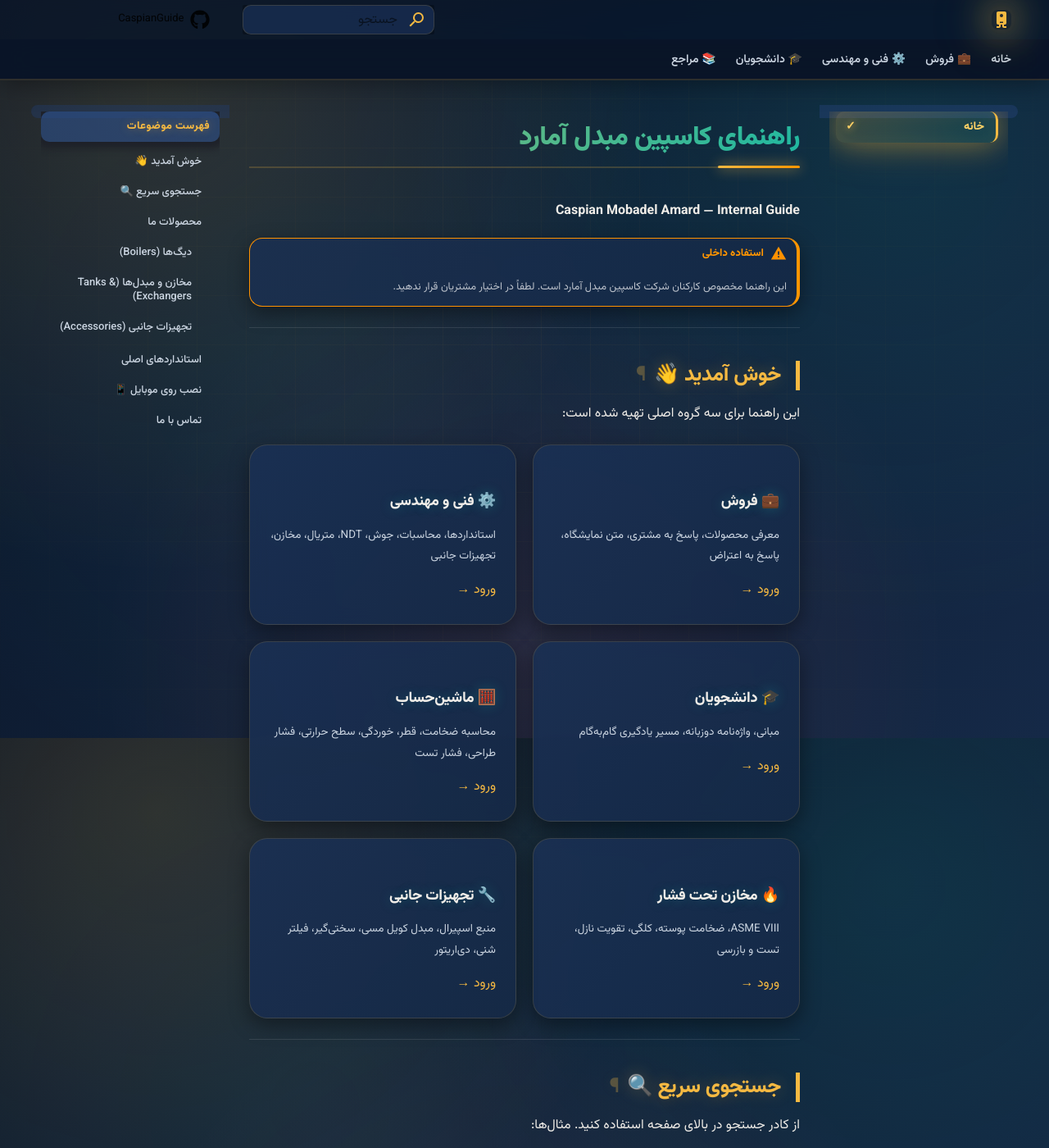
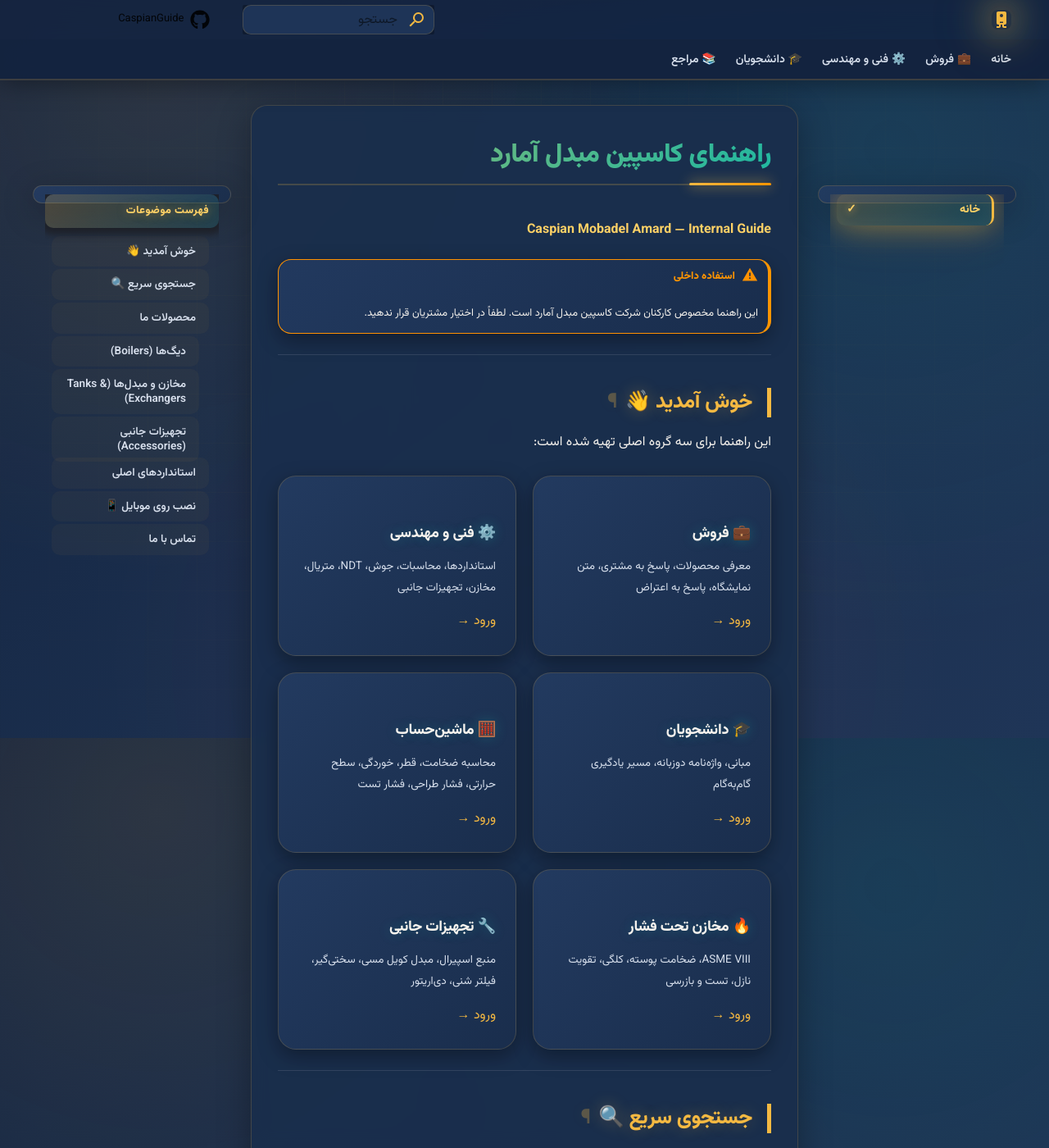
Before and after one commit to caspianmobadelamard/CaspianGuide, an MkDocs documentation site: the page built from docs/index.md, in a window 1280 px wide and 1400 px high. Shown: the whole window at 82% size. Built offline with MkDocs 1.6.1 and Material for MkDocs 9.7.7, drawn with Linux system fonts in a browser that asks for light colours; comment, search, counter and statistics services are not loaded.

Commit message:
Fix: lighter navy background, clickable TOC, better contrast

```diff
--- a/docs/stylesheets/extra.css
+++ b/docs/stylesheets/extra.css
@@ -1,22 +1,26 @@
 /* ============================================
-   CaspianGuide — Navy Gold Theme
-   نسخه نهایی با اصلاح آیکون‌های منو
+   CaspianGuide — Navy Gold Theme v2
+   پس‌زمینه روشن‌تر + TOC قابل کلیک + کنتراست بهتر
    ============================================ */
 @import url('https://fonts.googleapis.com/css2?family=Vazirmatn:wght@300;400;500;600;700;800;900&display=swap');
 
+/* ============================================
+   متغیرهای رنگی
+   ============================================ */
 :root {
-  --bg-deep: #0a1628;
-  --bg-main: #0f1e35;
-  --bg-mid: #152947;
-  --bg-card: #1a3054;
-  --bg-card-hover: #203a63;
-  --bg-elevated: #234070;
-  --bg-sidebar: rgba(35,64,112,0.55);
-  --bg-sidebar-hover: rgba(45,80,140,0.7);
+  --bg-deep: #142440;
+  --bg-main: #1a2e4d;
+  --bg-mid: #1f3557;
+  --bg-card: #243c62;
+  --bg-card-hover: #2a4874;
+  --bg-elevated: #2f4d7e;
+  --bg-sidebar: rgba(45,80,140,0.5);
+  --bg-sidebar-hover: rgba(60,100,170,0.7);
+  --bg-content: rgba(26,46,77,0.92);
 
-  --text-main: #f0ede8;
-  --text-dim: #cbd5e1;
-  --text-faint: #94a3b8;
+  --text-main: #f5f2ed;
+  --text-dim: #d8e0ed;
+  --text-faint: #b0bbd0;
 
   --gold: #f5b942;
   --gold-light: #ffd166;
@@ -31,24 +35,24 @@
   --gradient-royal: linear-gradient(135deg, #f5b942 0%, #14b8a6 100%);
   --gradient-warm: linear-gradient(135deg, #ff6b6b 0%, #f5b942 100%);
 
-  --shadow-sm: 0 2px 8px rgba(0,0,0,0.3);
-  --shadow-md: 0 8px 25px rgba(0,0,0,0.4);
-  --shadow-lg: 0 20px 50px rgba(0,0,0,0.5);
+  --shadow-sm: 0 2px 8px rgba(0,0,0,0.25);
+  --shadow-md: 0 8px 25px rgba(0,0,0,0.35);
+  --shadow-lg: 0 20px 50px rgba(0,0,0,0.45);
   --glow-gold: 0 0 30px rgba(245,185,66,0.4);
   --glow-teal: 0 0 30px rgba(20,184,166,0.4);
 
-  --border-soft: rgba(245,185,66,0.15);
-  --border-hover: rgba(245,185,66,0.5);
+  --border-soft: rgba(245,185,66,0.18);
+  --border-hover: rgba(245,185,66,0.55);
 
-  --md-default-bg-color: #0a1628;
-  --md-default-fg-color: #f0ede8;
-  --md-default-fg-color--light: #cbd5e1;
-  --md-default-fg-color--lighter: #94a3b8;
+  --md-default-bg-color: #142440;
+  --md-default-fg-color: #f5f2ed;
+  --md-default-fg-color--light: #d8e0ed;
+  --md-default-fg-color--lighter: #b0bbd0;
   --md-primary-fg-color: #f5b942;
   --md-primary-fg-color--dark: #e67e22;
   --md-accent-fg-color: #14b8a6;
-  --md-code-bg-color: #1a3054;
-  --md-typeset-color: #f0ede8;
+  --md-code-bg-color: #243c62;
+  --md-typeset-color: #f5f2ed;
   --md-typeset-a-color: #f5b942;
 }
 
@@ -98,16 +102,15 @@
 }
 
 /* ============================================
-   Body Background — Navy Warm
+   Body Background
    ============================================ */
 body {
   background: var(--bg-deep) !important;
   background-image:
-    radial-gradient(circle at 15% 10%, rgba(245,185,66,0.15) 0%, transparent 45%),
-    radial-gradient(circle at 85% 20%, rgba(20,184,166,0.12) 0%, transparent 45%),
-    radial-gradient(circle at 50% 90%, rgba(255,107,107,0.10) 0%, transparent 50%),
-    radial-gradient(circle at 30% 50%, rgba(34,211,238,0.06) 0%, transparent 55%),
-    linear-gradient(135deg, #0a1628 0%, #0f1e35 50%, #152947 100%) !important;
+    radial-gradient(circle at 15% 10%, rgba(245,185,66,0.10) 0%, transparent 45%),
+    radial-gradient(circle at 85% 20%, rgba(20,184,166,0.10) 0%, transparent 45%),
+    radial-gradient(circle at 50% 90%, rgba(255,107,107,0.06) 0%, transparent 50%),
+    linear-gradient(135deg, #142440 0%, #1a2e4d 50%, #1f3557 100%) !important;
   background-size: 200% 200% !important;
   background-attachment: fixed !important;
   animation: bgShift 25s ease infinite;
@@ -120,12 +123,12 @@ body::before {
   position: fixed;
   inset: 0;
   background-image:
-    linear-gradient(rgba(245,185,66,0.04) 1px, transparent 1px),
-    linear-gradient(90deg, rgba(245,185,66,0.04) 1px, transparent 1px);
+    linear-gradient(rgba(245,185,66,0.03) 1px, transparent 1px),
+    linear-gradient(90deg, rgba(245,185,66,0.03) 1px, transparent 1px);
   background-size: 60px 60px;
   mask-image: radial-gradient(circle at 50% 30%, black 0%, transparent 75%);
   -webkit-mask-image: radial-gradient(circle at 50% 30%, black 0%, transparent 75%);
-  pointer-events: none;
+  pointer-events: none !important;
   z-index: 0;
 }
 
@@ -133,17 +136,32 @@ body::before {
   position: relative;
   z-index: 1;
   background: transparent !important;
+  pointer-events: auto;
+}
+
+/* محتوای اصلی — روشن‌تر */
+.md-content__inner {
+  background: var(--bg-content);
+  border-radius: 20px;
+  padding: 32px !important;
+  border: 1px solid var(--border-soft);
+  box-shadow: 0 10px 40px rgba(0,0,0,0.3);
+  backdrop-filter: blur(10px);
+  margin: 0 8px;
+  pointer-events: auto;
+  z-index: 2;
 }
 
 /* ============================================
    Header
    ============================================ */
 .md-header {
-  background: rgba(10,22,40,0.85) !important;
+  background: rgba(20,36,64,0.9) !important;
   backdrop-filter: blur(24px) saturate(180%);
   -webkit-backdrop-filter: blur(24px) saturate(180%);
   border-bottom: 1px solid var(--border-soft);
   box-shadow: 0 2px 30px rgba(0,0,0,0.4) !important;
+  z-index: 10;
 }
 
 .md-header__title {
@@ -163,7 +181,6 @@ body::before {
   border-radius: 8px;
 }
 
-/* آیکون‌های هدر */
 .md-header__button {
   color: var(--gold) !important;
   transition: all 0.3s;
@@ -184,9 +201,10 @@ body::before {
    Tabs (منوی بالا)
    ============================================ */
 .md-tabs {
-  background: rgba(10,22,40,0.85) !important;
+  background: rgba(20,36,64,0.9) !important;
   backdrop-filter: blur(20px);
   border-bottom: 1px solid var(--border-soft);
+  z-index: 9;
 }
 
 .md-tabs__link {
@@ -202,7 +220,7 @@ body::before {
 }
 
 .md-tabs__link--active {
-  color: #0a1628 !important;
+  color: #142440 !important;
   font-weight: 900;
   background: var(--gradient-royal);
   border-radius: 10px;
@@ -216,23 +234,37 @@ body::before {
 }
 
 /* ============================================
-   Sidebar — با پس‌زمینه روشن‌تر و آیکون‌های طلایی
+   Sidebar — منوی اصلی (راست)
    ============================================ */
 .md-sidebar {
   background: var(--bg-sidebar) !important;
   backdrop-filter: blur(15px);
+  pointer-events: auto;
+}
+
+.md-sidebar--primary {
+  z-index: 5;
 }
 
 .md-sidebar__scrollwrap {
   background: transparent;
+  pointer-events: auto;
 }
 
 .md-sidebar__inner {
   background: transparent;
+  pointer-events: auto;
 }
 
 .md-nav {
   background: transparent;
+  pointer-events: auto;
+}
+
+.md-nav__list,
+.md-nav__item,
+.md-nav__link {
+  pointer-events: auto !important;
 }
 
 .md-nav__title {
@@ -248,18 +280,20 @@ body::before {
   letter-spacing: 0.5px;
 }
 
-/* آیکون‌های بازشوی منو (فلش‌ها) — طلایی روشن */
+/* آیکون‌های منو */
 .md-nav__icon {
   color: var(--gold) !important;
   transition: transform 0.3s ease, color 0.3s;
   width: 18px;
   height: 18px;
   filter: drop-shadow(0 0 6px rgba(245,185,66,0.6));
+  pointer-events: auto;
 }
 
 .md-nav__icon svg {
   fill: var(--gold) !important;
   color: var(--gold) !important;
+  pointer-events: none;
 }
 
 .md-nav__icon:hover,
@@ -282,7 +316,6 @@ body::before {
   transform: rotate(90deg);
 }
 
-/* همه SVGهای داخل منو */
 .md-nav svg,
 .md-nav .md-icon {
   fill: currentColor;
@@ -299,6 +332,7 @@ body::before {
   transition: all 0.3s cubic-bezier(0.34, 1.56, 0.64, 1);
   position: relative;
   margin-bottom: 3px;
+  cursor: pointer;
 }
 
 .md-nav__link:hover {
@@ -318,7 +352,6 @@ body::before {
   box-shadow: 0 0 10px var(--gold);
 }
 
-/* لینک فعال */
 .md-nav__link--active {
   background: linear-gradient(135deg, rgba(245,185,66,0.20), rgba(20,184,166,0.12)) !important;
   color: var(--gold-light) !important;
@@ -349,7 +382,6 @@ body::before {
   fill: var(--gold-light) !important;
 }
 
-/* لینک فعال داخل لینک‌های تودرتو */
 .md-nav__link--active svg,
 .md-nav__link--active .md-icon {
   color: var(--gold-light) !important;
@@ -357,55 +389,97 @@ body::before {
 }
 
 /* ============================================
-   Table of Contents (TOC) — فهرست مطالب
+   Table of Contents (TOC) — فهرست موضوعات (چپ)
    ============================================ */
 .md-sidebar--secondary {
-  background: rgba(35,64,112,0.4) !important;
+  background: linear-gradient(135deg, rgba(36,60,98,0.92), rgba(26,46,77,0.92)) !important;
   backdrop-filter: blur(15px);
   border-radius: 16px;
+  border: 1px solid var(--border-soft);
+  padding: 10px;
+  pointer-events: auto;
+  z-index: 5;
+  margin-left: 10px;
+  box-shadow: 0 10px 40px rgba(0,0,0,0.3);
+}
+
+.md-sidebar--secondary .md-nav {
+  pointer-events: auto;
 }
 
 .md-sidebar--secondary .md-nav__title {
-  background: rgba(45,80,140,0.6) !important;
-  color: var(--gold) !important;
+  background: linear-gradient(135deg, rgba(245,185,66,0.20), rgba(20,184,166,0.12)) !important;
+  color: var(--gold-light) !important;
   font-weight: 800;
   font-size: 13px;
-  padding: 10px 12px;
+  padding: 12px;
   border-radius: 10px;
   margin-bottom: 10px;
-  text-shadow: 0 0 12px rgba(245,185,66,0.4);
+  text-shadow: 0 0 12px rgba(245,185,66,0.5);
+  border: none !important;
 }
 
+.md-sidebar--secondary .md-nav__list {
+  padding: 0;
+}
+
+.md-sidebar--secondary .md-nav__item {
+  margin: 0;
+  pointer-events: auto;
+}
+
+/* آیتم‌های TOC — طلایی و قابل کلیک */
 .md-sidebar--secondary .md-nav__link {
   color: var(--text-dim) !important;
-  font-size: 13px;
-  font-weight: 500;
-  padding: 6px 10px !important;
-  transition: all 0.3s;
-  border-radius: 8px;
+  font-size: 13.5px;
+  font-weight: 600;
+  padding: 10px 14px !important;
+  transition: all 0.3s cubic-bezier(0.34, 1.56, 0.64, 1);
+  border-radius: 10px;
+  margin: 3px 0;
+  display: block;
+  position: relative;
+  cursor: pointer;
+  pointer-events: auto !important;
+  background: rgba(245,185,66,0.04);
+  border-right: 2px solid transparent;
+  text-decoration: none;
 }
 
 .md-sidebar--secondary .md-nav__link:hover {
   color: var(--gold-light) !important;
-  background: rgba(245,185,66,0.10);
-  transform: translateX(-3px);
+  background: linear-gradient(90deg, rgba(245,185,66,0.15), transparent);
+  border-right-color: var(--gold);
+  transform: translateX(-6px);
+  padding-right: 20px !important;
+  box-shadow: 0 4px 15px rgba(245,185,66,0.2);
 }
 
 .md-sidebar--secondary .md-nav__link--active,
 .md-sidebar--secondary .md-nav__link--passed {
   color: var(--gold) !important;
-  font-weight: 700;
-  background: rgba(245,185,66,0.08);
+  font-weight: 800;
+  background: linear-gradient(90deg, rgba(245,185,66,0.20), rgba(245,185,66,0.05));
+  border-right: 3px solid var(--gold);
+  padding-right: 18px !important;
+  box-shadow: 0 4px 15px rgba(245,185,66,0.25);
 }
 
 .md-sidebar--secondary .md-nav__link--active::before {
-  content: '';
+  content: '▸';
   position: absolute;
-  right: 0; top: 20%; bottom: 20%;
-  width: 3px;
-  background: var(--gold);
-  border-radius: 3px;
-  box-shadow: 0 0 8px var(--gold);
+  right: 4px;
+  top: 50%;
+  transform: translateY(-50%);
+  color: var(--gold);
+  font-size: 14px;
+  text-shadow: 0 0 10px var(--gold);
+  animation: pulse 1.5s ease infinite;
+}
+
+.md-sidebar--secondary .md-nav__link--passed {
+  color: var(--text-faint) !important;
+  opacity: 0.85;
 }
 
 .md-nav--secondary .md-nav__icon {
@@ -460,8 +534,23 @@ body::before {
 }
 
 /* ============================================
-   Links
+   Typography
    ============================================ */
+.md-typeset {
+  color: var(--text-main);
+}
+
+.md-typeset p,
+.md-typeset li {
+  color: var(--text-main);
+  line-height: 1.9;
+}
+
+.md-typeset strong {
+  color: var(--gold-light);
+  font-weight: 700;
+}
+
 .md-typeset a {
   color: var(--gold);
   transition: all 0.2s;
@@ -478,7 +567,7 @@ body::before {
    Tables
    ============================================ */
 .md-typeset table:not([class]) {
-  background: linear-gradient(135deg, rgba(26,48,84,0.9), rgba(21,41,71,0.9));
+  background: linear-gradient(135deg, rgba(36,60,98,0.9), rgba(26,46,77,0.9));
   border: 1px solid var(--border-soft);
   border-radius: 18px;
   overflow: hidden;
@@ -519,7 +608,7 @@ body::before {
 }
 
 .product-card {
-  background: linear-gradient(135deg, rgba(26,48,84,0.9), rgba(21,41,71,0.9));
+  background: linear-gradient(135deg, rgba(36,60,98,0.9), rgba(26,46,77,0.9));
   border: 1px solid var(--border-soft);
   border-radius: 22px;
   padding: 28px 24px;
@@ -571,7 +660,7 @@ body::before {
 
 .product-card:hover {
   transform: translateY(-12px) scale(1.03);
-  background: linear-gradient(135deg, rgba(32,58,99,0.95), rgba(26,48,84,0.95));
+  background: linear-gradient(135deg, rgba(42,72,116,0.95), rgba(36,60,98,0.95));
   border-color: var(--border-hover);
   box-shadow: var(--shadow-lg), var(--glow-gold);
 }
@@ -628,7 +717,7 @@ body::before {
 
 .product-card:hover .badge {
   background: var(--gradient-royal);
-  color: #0a1628;
+  color: #142440;
   border-color: transparent;
   box-shadow: 0 4px 15px rgba(245,185,66,0.4);
   transform: translateY(-2px);
@@ -638,7 +727,7 @@ body::before {
    Calculator
    ============================================ */
 .calculator {
-  background: linear-gradient(135deg, rgba(26,48,84,0.9), rgba(21,41,71,0.9));
+  background: linear-gradient(135deg, rgba(36,60,98,0.9), rgba(26,46,77,0.9));
   border: 1px solid var(--border-soft);
   border-radius: 22px;
   padding: 34px;
@@ -696,7 +785,7 @@ body::before {
 .calculator select {
   width: 100%;
   padding: 14px 16px;
-  background: rgba(35,64,112,0.6);
+  background: rgba(47,77,126,0.6);
   border: 1.5px solid var(--border-soft);
   border-radius: 12px;
   color: var(--text-main);
@@ -712,7 +801,7 @@ body::before {
 .calculator select:focus {
   outline: none;
   border-color: var(--gold);
-  background: rgba(35,64,112,0.9);
+  background: rgba(47,77,126,0.9);
   box-shadow: 0 0 0 4px rgba(245,185,66,0.15), 0 0 30px rgba(245,185,66,0.3);
 }
 
@@ -722,7 +811,7 @@ body::before {
   padding: 17px;
   background: var(--gradient-royal);
   background-size: 200% 200%;
-  color: #0a1628;
+  color: #142440;
   border: none;
   border-radius: 14px;
   font-family: inherit;
@@ -776,7 +865,7 @@ body::before {
    Admonitions
    ============================================ */
 .md-typeset .admonition {
-  background: linear-gradient(135deg, rgba(26,48,84,0.8), rgba(21,41,71,0.8));
+  background: linear-gradient(135deg, rgba(36,60,98,0.85), rgba(26,46,77,0.85));
   border-right: 4px solid var(--gold);
   border-radius: 16px;
   box-shadow: var(--shadow-md);
@@ -802,7 +891,7 @@ body::before {
    Code
    ============================================ */
 .md-typeset code {
-  background: rgba(35,64,112,0.6);
+  background: rgba(47,77,126,0.6);
   color: var(--gold-light);
   border: 1px solid var(--border-soft);
   border-radius: 6px;
@@ -813,7 +902,7 @@ body::before {
 }
 
 .md-typeset pre {
-  background: linear-gradient(135deg, rgba(26,48,84,0.9), rgba(21,41,71,0.9)) !important;
+  background: linear-gradient(135deg, rgba(36,60,98,0.9), rgba(26,46,77,0.9)) !important;
   border: 1px solid var(--border-soft);
   border-radius: 14px;
   direction: ltr;
@@ -852,7 +941,7 @@ body::before {
    Product Filter
    ============================================ */
 .product-filter {
-  background: linear-gradient(135deg, rgba(26,48,84,0.9), rgba(21,41,71,0.9));
+  background: linear-gradient(135deg, rgba(36,60,98,0.9), rgba(26,46,77,0.9));
   border: 1px solid var(--border-soft);
   border-radius: 20px;
   padding: 26px;
@@ -887,7 +976,7 @@ body::before {
 
 .product-filter select {
   padding: 10px 12px;
-  background: rgba(35,64,112,0.6);
+  background: rgba(47,77,126,0.6);
   border: 1px solid var(--border-soft);
   border-radius: 10px;
   color: var(--text-main);
@@ -912,7 +1001,7 @@ body::before {
   grid-column: 1 / -1;
   padding: 13px;
   background: var(--gradient-warm);
-  color: #0a1628;
+  color: #142440;
   border: none;
   border-radius: 12px;
   font-family: inherit;
@@ -933,7 +1022,7 @@ body::before {
    ============================================ */
 .md-search__input {
   font-family: "Vazirmatn", sans-serif !important;
-  background: rgba(26,48,84,0.8) !important;
+  background: rgba(36,60,98,0.8) !important;
   border-radius: 10px !important;
   border: 1px solid var(--border-soft);
 }
@@ -945,19 +1034,19 @@ body::before {
 
 .md-search-result__meta {
   background-color: var(--gold) !important;
-  color: #0a1628 !important;
+  color: #142440 !important;
 }
 
 /* ============================================
    Footer
    ============================================ */
 .md-footer {
-  background: rgba(10,22,40,0.95) !important;
+  background: rgba(20,36,64,0.95) !important;
   border-top: 1px solid var(--border-soft);
 }
 
 .md-footer-meta {
-  background: rgba(10,22,40,0.95) !important;
+  background: rgba(20,36,64,0.95) !important;
 }
 
 .md-footer__link {
@@ -974,7 +1063,7 @@ body::before {
    Back to Top
    ============================================ */
 .md-top {
-  background: linear-gradient(135deg, rgba(26,48,84,0.9), rgba(21,41,71,0.9)) !important;
+  background: linear-gradient(135deg, rgba(36,60,98,0.9), rgba(26,46,77,0.9)) !important;
   color: var(--gold) !important;
   border: 1px solid var(--border-soft);
   box-shadow: 0 0 20px rgba(245,185,66,0.3);
@@ -983,7 +1072,7 @@ body::before {
 
 .md-top:hover {
   background: var(--gradient-royal) !important;
-  color: #0a1628 !important;
+  color: #142440 !important;
   box-shadow: 0 0 30px rgba(245,185,66,0.5);
   transform: translateY(-3px);
 }
@@ -1042,7 +1131,7 @@ code {
   position: fixed;
   bottom: 20px;
   right: 20px;
-  background: linear-gradient(135deg, rgba(26,48,84,0.95), rgba(21,41,71,0.95));
+  background: linear-gradient(135deg, rgba(36,60,98,0.95), rgba(26,46,77,0.95));
   border: 2px solid var(--gold);
   border-radius: 14px;
   padding: 16px 20px;
@@ -1059,7 +1148,7 @@ code {
 
 .pwa-update-toast button {
   background: var(--gradient-royal);
-  color: #0a1628;
+  color: #142440;
   border: none;
   border-radius: 8px;
   padding: 8px 16px;
@@ -1125,7 +1214,7 @@ code {
   max-width: 100%;
   height: auto;
   margin: 20px 0;
-  background: linear-gradient(135deg, rgba(26,48,84,0.7), rgba(21,41,71,0.7));
+  background: linear-gradient(135deg, rgba(36,60,98,0.7), rgba(26,46,77,0.7));
   border: 1px solid var(--border-soft);
   border-radius: 14px;
   padding: 12px;
@@ -1137,38 +1226,34 @@ code {
    ============================================ */
 @media screen and (min-width: 76.25em) {
   .md-sidebar--primary {
-    background: var(--bg-sidebar);
-    border-radius: 0 16px 16px 0;
-    padding: 8px;
-    margin-right: 8px;
+    background: linear-gradient(135deg, rgba(36,60,98,0.85), rgba(26,46,77,0.85)) !important;
+    border-radius: 16px;
+    padding: 10px;
+    margin-right: 10px;
+    border: 1px solid var(--border-soft);
+    box-shadow: 0 10px 40px rgba(0,0,0,0.3);
   }
 
   .md-sidebar--secondary {
-    background: rgba(35,64,112,0.4);
-    border-radius: 16px 0 0 16px;
-    padding: 8px;
-    margin-left: 8px;
+    background: linear-gradient(135deg, rgba(36,60,98,0.92), rgba(26,46,77,0.92)) !important;
+    border-radius: 16px;
+    padding: 10px;
+    margin-left: 10px;
+    border: 1px solid var(--border-soft);
+    box-shadow: 0 10px 40px rgba(0,0,0,0.3);
   }
 }
 
 /* ============================================
-   Fix: همه SVGها در منو طلایی
+   z-index Fix
    ============================================ */
-.md-nav svg,
-.md-nav .md-icon {
-  fill: currentColor;
-  color: var(--gold) !important;
-  transition: all 0.3s;
-}
+.md-content { position: relative; z-index: 3; }
+.md-sidebar { position: relative; z-index: 5; }
+.md-header { z-index: 10; }
+.md-tabs { z-index: 9; }
 
-.md-nav__link--active svg,
-.md-nav__link--active .md-icon {
-  color: var(--gold-light) !important;
-  filter: drop-shadow(0 0 8px rgba(245,185,66,0.8));
-}
-
-.md-nav--lifted > .md-nav__list > .md-nav__item > .md-nav__link .md-nav__icon {
-  color: var(--gold) !important;
+.md-content *, .md-sidebar *, .md-nav * {
+  pointer-events: auto;
 }
 
 /* ============================================
@@ -1180,6 +1265,19 @@ code {
   .product-filter { grid-template-columns: 1fr; padding: 18px; }
   .md-typeset h1 { font-size: 1.8rem; }
   .md-nav__link--active::after { left: 12px; }
+
+  .md-content__inner {
+    padding: 20px !important;
+    margin: 0;
+    border-radius: 12px;
+  }
+
+  .md-sidebar--secondary {
+    background: linear-gradient(135deg, rgba(36,60,98,0.95), rgba(26,46,77,0.95)) !important;
+    border-radius: 12px;
+    padding: 12px;
+    margin: 8px;
+  }
 }
 
 /* ============================================
```
